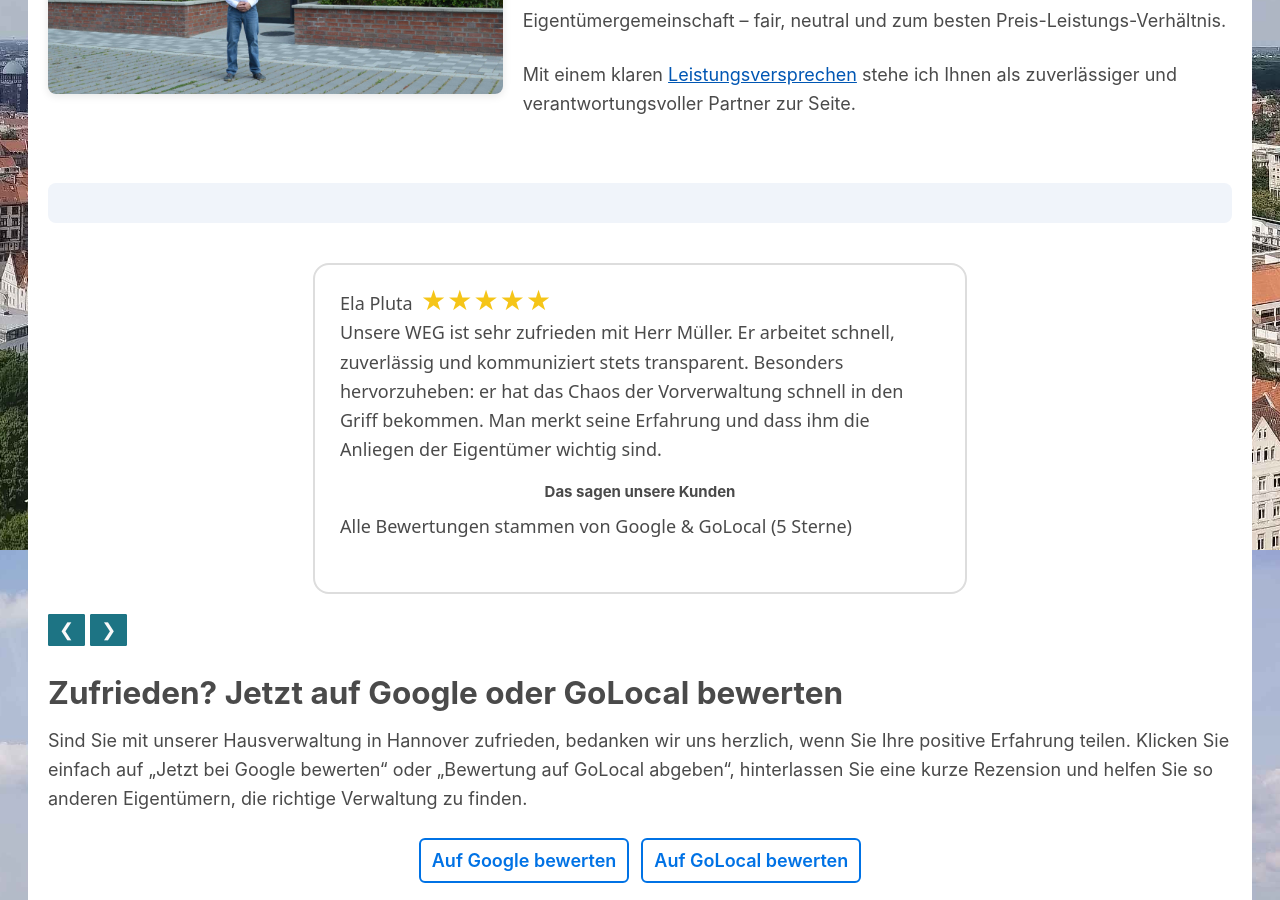
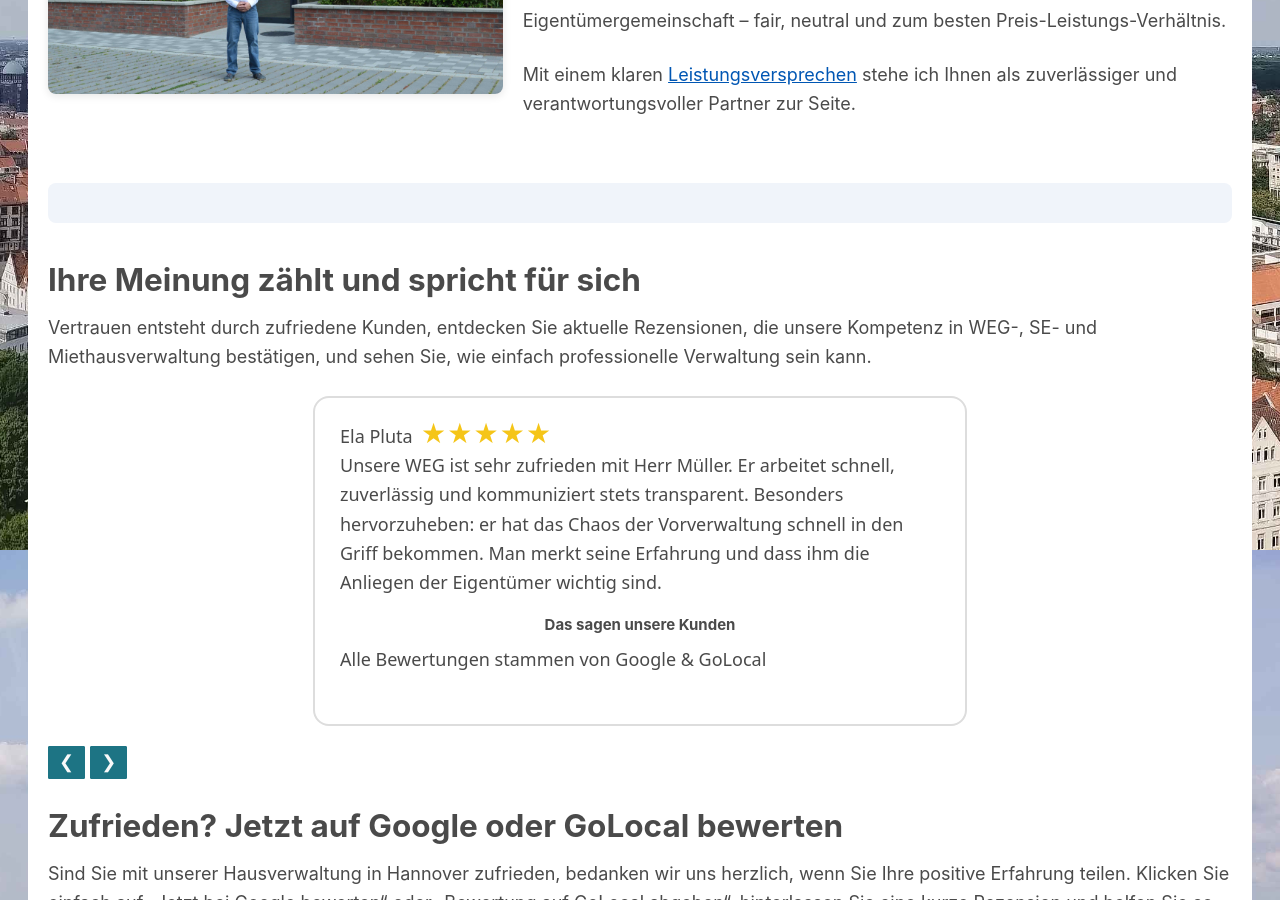
Before and after one commit to marek22k/hausverwaltung, a Jekyll site: the page built from index.md, in a window 1280 px wide and 900 px high, scrolled down 5750 px. Built offline with Jekyll 4.4.1, drawn with Linux system fonts in a browser that asks for light colours.

Commit message:
Update index.md

```diff
--- a/index.md
+++ b/index.md
@@ -457,6 +457,8 @@ Fordern Sie jetzt Ihr unverbindliches Angebot an und erleben Sie, wie einfach pr
 </div>
 
 <div style="height: 40px; background: #f0f4fa; border-radius: 8px; margin: 4rem 0;"></div>
+<h3>Ihre Meinung zählt und spricht für sich</h3>
+Vertrauen entsteht durch zufriedene Kunden, entdecken Sie aktuelle Rezensionen, die unsere Kompetenz in WEG-, SE- und Miethausverwaltung bestätigen, und sehen Sie, wie einfach professionelle Verwaltung sein kann.
 
 <!-- ===== Kundenbewertungen-Widget ===== -->
 <style>
@@ -528,7 +530,7 @@ Fordern Sie jetzt Ihr unverbindliches Angebot an und erleben Sie, wie einfach pr
   <h2>Das sagen unsere Kunden</h2>
   <!-- Dynamischer Inhalt wird per JS eingefügt -->
   <p class="source-note">
-    Alle Bewertungen stammen von Google &amp; GoLocal&nbsp;(5&nbsp;Sterne)
+    Alle Bewertungen stammen von Google &amp; GoLocal&nbsp;
   </p>
 </div>
 
--- a/robots.txt
+++ b/robots.txt
@@ -10,4 +10,4 @@ Disallow: /404.html{% for page in site.pages %}{% if page.sitemap == false %}
 Disallow: {{ page.permalink }}{% endif %}{% endfor %}
 Allow: /
 
-Sitemap: /sitemap.xml
+Sitemap: {{ site.domain }}/sitemap.xml
```
